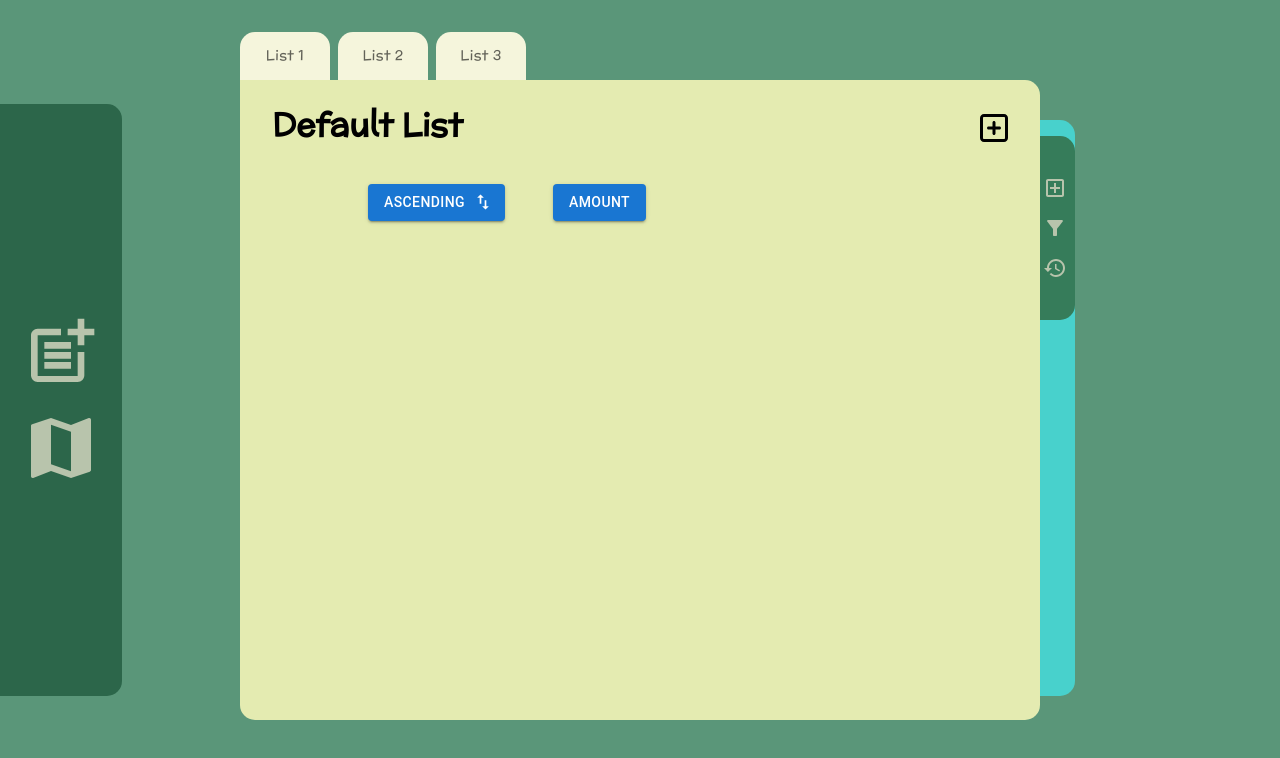
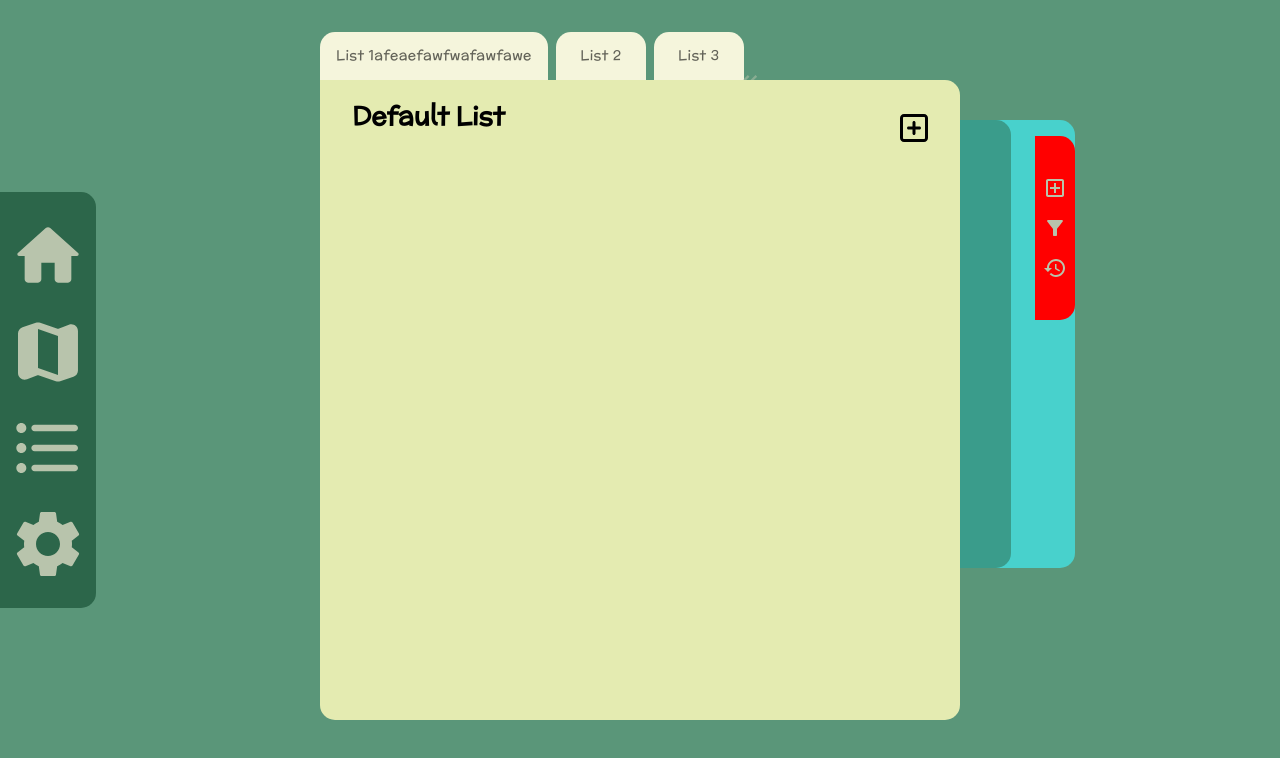
Before and after one commit to cjapar2/pantry-revised, a React (Create React App) app in the folder client/: page / in a window 1280 px wide. Shown: the top 758 px of the page. Built offline with nearby package versions, Linux system fonts and the light colour scheme.

Commit message:
Adding media query styles for smaller screens. Working on styling the  side panel for smaller screens.

```diff
--- a/client/src/components/LeftDrawer.js
+++ b/client/src/components/LeftDrawer.js
@@ -1,22 +1,38 @@
 import React from 'react'
 import '../styles/LeftDrawer.css'
 import { ButtonGroup, IconButton, Paper } from '@mui/material'
-import PostAddIcon from '@mui/icons-material/PostAdd';
-import MapIcon from '@mui/icons-material/Map';
+import HomeRoundedIcon from '@mui/icons-material/HomeRounded';
+import FormatListBulletedRoundedIcon from '@mui/icons-material/FormatListBulletedRounded';
+import MapRoundedIcon from '@mui/icons-material/MapRounded';
+import SettingsIcon from '@mui/icons-material/Settings';
 
 export function LeftDrawer() {
   return (
-    <div className='DrawerContainer'>
+    <div className='drawerContainer'>
       <ButtonGroup orientation='vertical'>
         <IconButton>
-          <PostAddIcon sx={{
+          <HomeRoundedIcon sx={{
             fontSize: '5rem',
             color: '#b8c4ac',
           }}
         />
         </IconButton>
         <IconButton>
-          <MapIcon sx={{
+          <MapRoundedIcon sx={{
+            fontSize: '5rem',
+            color: '#b8c4ac',
+          }}
+        />
+        </IconButton>
+        <IconButton>
+          <FormatListBulletedRoundedIcon sx={{
+            fontSize: '5rem',
+            color: '#b8c4ac',
+          }}
+        />
+        </IconButton>
+        <IconButton>
+          <SettingsIcon sx={{
             fontSize: '5rem',
             color: '#b8c4ac',
           }}
--- a/client/src/components/List.js
+++ b/client/src/components/List.js
@@ -41,14 +41,14 @@ export function List({ list, listId}) {
   const activeListItems = lists[activeListIndex]?.items || [];
 
   return (
-    <div className='ListDashboard'>
+    <div className='listDashboard'>
     <TestTabs />
     {/* Render SidePanel behind ListContainer */}
     <SidePanel />
-      <div className="ListContainer" style={{backgroundColor: '#E4EBB1'}}>
-        <h1 className="ListTitle">{lists[activeListIndex]?.name || 'No List Detected?'}</h1>
+      <div className="listContainer" style={{backgroundColor: '#E4EBB1'}}>
+        <h1 className="listTitle">{lists[activeListIndex]?.name || 'No List Detected?'}</h1>
         {/* Button that opens AddItemForm and add items */}
-        <FontAwesomeIcon icon={faSquarePlus} size="2xl" className="OpenAddFormBtn"
+        <FontAwesomeIcon icon={faSquarePlus} size="2xl" className="openAddFormBtn"
           onClick={() => handleOpenAddForm()}
         />
         {/* Modal component that shows form to add items depending on button press */}
@@ -60,9 +60,9 @@ export function List({ list, listId}) {
         />
 
         {/* Container that contains labels */}
-        <div className='labelsContainer'>
+        {/* <div className='labelsContainer'> */}
           {/* Buttons for sorting list */}
-          <Button className='nameLabel'
+          {/* <Button className='nameLabel'
             variant="contained" color="primary"
             onClick={handleNameSort}
             endIcon={
@@ -77,7 +77,7 @@ export function List({ list, listId}) {
           >
             Amount
           </Button>
-        </div>
+        </div> */}
 
         {/* Container that contains item listings */}
         <div className='listingsContainer'>
--- a/client/src/components/TestTabs.js
+++ b/client/src/components/TestTabs.js
@@ -25,10 +25,9 @@ export function TestTabs() {
                 marginRight: '8px',
                 fontFamily: 'McLaren',
                 textTransform: 'none',
-                width: '20px',
             }
             }}>
-              <Tab label='List 1'>List 1</Tab>
+              <Tab label='List 1afeaefawfwafawfawe'>List 1</Tab>
               <Tab label='List 2'>List 2</Tab>
               <Tab label='List 3'>List 3</Tab>
             </Tabs>
--- a/client/src/components/TopBar.js
+++ b/client/src/components/TopBar.js
@@ -5,8 +5,8 @@ import '../styles/TopBar.css'
 export function TopBar() {
   return (
     <div>
-        <AppBar className='AppBar'>
-            <Toolbar className='ToolBar'>Pantry</Toolbar>
+        <AppBar className='appBar'>
+            <Toolbar className='toolBar'>Pantry</Toolbar>
         </AppBar>
     </div>
   )
--- a/client/src/styles/ItemListing.css
+++ b/client/src/styles/ItemListing.css
@@ -6,9 +6,9 @@
             line-clamp: 3; */
     display: flex;
     margin: 0rem -24rem;
+    margin-bottom: 1rem;
     padding: 3rem;
     border-radius: 15px;
-    margin-bottom: 1rem;
     background: #FFF3CA;
     box-shadow: rgba(0, 0, 0, 0.12) 0px 1px 3px, rgba(0, 0, 0, 0.24) 0px 1px 2px;
     /* overflow: hidden; */
@@ -121,3 +121,50 @@
     color: #b8c4ac;
     opacity: 1;
 }
+
+@media (max-width: 1800px) {
+    .itemContainer {
+        margin: 0rem -14rem 0rem -24rem;
+        margin-bottom: 1rem;
+        padding: 2.6rem;
+    /* padding: 40vh 25rem 40vh 25rem; */
+    }
+
+    .imageContainer {
+        position: absolute;
+        top: 0;
+        left: 0;
+        /* background-color: blue; */
+        padding: 2.6rem;
+        border-radius: 15px 0px 0px 15px;
+        overflow: hidden;
+    }
+
+    .name {
+        /* Restrict name to one line */
+        white-space: nowrap;
+        /* Hide text after width is 10rem */
+        max-width: 7rem;
+        /* Hide overflow with ellipsis */
+        overflow: hidden;
+        text-overflow: ellipsis;
+        /* Positioning */
+        top: 0.8rem;
+        left: 6rem;
+        /* Font size */
+        font-size: 1.3rem;
+    }
+
+    .date {
+        top: 2.5rem;
+        left: 7rem;
+        font-size: 0.8rem;
+    }
+
+    .amount {
+        color: black;
+        font-size: 1rem;
+        top: 1.3rem;
+        left: 20rem;
+    }
+}
--- a/client/src/styles/LeftDrawer.css
+++ b/client/src/styles/LeftDrawer.css
@@ -7,11 +7,11 @@
     padding: 0rem 2rem;
 } */
 
-.DrawerContainer {
+.drawerContainer {
     /* Positioning */
     position: absolute;
     display: flex;
-    padding: 25vh 1vw;
+    padding: 2vh 0;
     background-color: #2C664A;
     border-radius: 0px 15px 15px 0px;
     left: 0rem; /* Stick to the left edge */
--- a/client/src/styles/List.css
+++ b/client/src/styles/List.css
@@ -12,7 +12,7 @@
     box-sizing: border-box;
 }
 
-.ListDashboard {
+.listDashboard {
     position: absolute;
     /* Styles to keep listContainer centered */
     display: flex;
@@ -30,11 +30,11 @@
     position: absolute;
 } */
 
-.ListContainer {
+.listContainer {
     position: absolute;
     /* background-color: #E4EBB1; */
     /* min-width: 25rem; */
-    padding: 40vh 25rem 40vh 25rem;
+    padding: 40vh 25rem;
     /* Ensure List stays in middle of screen */
     /* top: 5%; */
     /* transform: translateY(-70%); */
@@ -46,11 +46,11 @@
     /* opacity: 0.5; */
 }
 
-.ListContainer::-webkit-scrollbar {
+.listContainer::-webkit-scrollbar {
     display: none;
 }
 
-.ListTitle {
+.listTitle {
     font-family: "McLaren";
     position: absolute;
     font-size: 2rem;
@@ -59,7 +59,7 @@
     left: 2rem;
 }
 
-.OpenAddFormBtn {
+.openAddFormBtn {
     position: absolute;
     cursor: pointer;
     top: 2rem;
@@ -115,15 +115,29 @@
     top: 10rem;
 }
 
-@media (max-width: 1800px) {
-    .ListContainer {
-    background-color: cyan;
-    /* padding: 40vh 25rem 40vh 25rem; */
-    }
-}
-
 .tabContainer {
     position: absolute;
     left: 0rem;
     top: 1rem;
 }
+
+@media (max-width: 1800px) {
+    .listContainer {
+        background-color: cyan;
+        padding: 40vh 20rem;
+        /* padding: 40vh 25rem 40vh 25rem; */
+    }
+
+    .listTitle {
+        font-size: 1.6rem;
+        font-weight: 1rem;
+        top: 0rem;
+        left: 2rem;
+    }
+
+    .listingsContainer {
+        position: absolute;
+        left: 25rem;
+        top: 10rem;
+    }
+}
--- a/client/src/styles/TestTabs.css
+++ b/client/src/styles/TestTabs.css
@@ -7,7 +7,7 @@
     position: absolute;
     display: flex;
     /* background-color: blueviolet; */
-    padding: 40vh 25rem 40vh 25rem;
+    padding: 40vh 25em;
 }
 
 .testTabs {
@@ -15,3 +15,10 @@
     top: -3rem;
     left: 0;
 }
+
+@media (max-width: 1800px) {
+    .testTabContainer {
+    padding: 40vh 20rem;
+    /* padding: 40vh 25rem 40vh 25rem; */
+    }
+}
--- a/client/src/styles/TopBar.css
+++ b/client/src/styles/TopBar.css
@@ -1,8 +1,8 @@
-.AppBar {
+.appBar {
     position: absolute;
 }
 
-.ToolBar {
+.toolBar {
     background-color: transparent;
     opacity: 1;
     font-family: sans-serif;
--- a/client/src/styles/sidePanelStyles/SidePanel.css
+++ b/client/src/styles/sidePanelStyles/SidePanel.css
@@ -28,7 +28,7 @@
     right: 0;
     padding: 2rem 0rem;
     border-radius: 0px 15px 15px 0px;
-    background-color: #367c5a;
+    background-color: red;
 }
 
 .contentContainer {
@@ -41,6 +41,7 @@
     height: 18rem;
     background-color: #2C664A;
     border-radius: 0px 15px 15px 0px;
+    opacity: 0.5;
 }
 
 .filter-button {
@@ -60,3 +61,28 @@
     bottom: 18rem;
     right: 10rem;
 }
+
+
+@media (max-width: 1800px) {
+    .sidePanelContainer {
+        /* Use vh to scale with resolution/size of screen EDIT: Nevermind, rem works better.*/
+        padding: 14rem 10rem;
+    }
+
+    /* When a button on the buttonGroup is clicked, move sidePanel to the right */
+    .sidePanelContainer.open {
+        left: 355px;
+    }
+
+    .contentContainer {
+        position: absolute;
+        top: 0;
+        left: 0px;
+        padding: 14rem 8rem;
+        /* Ensure size of container is the same as the sidePanelContainer (parent) */
+        width: 15rem;
+        height: 18rem;
+        background-color: #2C664A;
+        border-radius: 0px 15px 15px 0px;
+    }
+}
```
